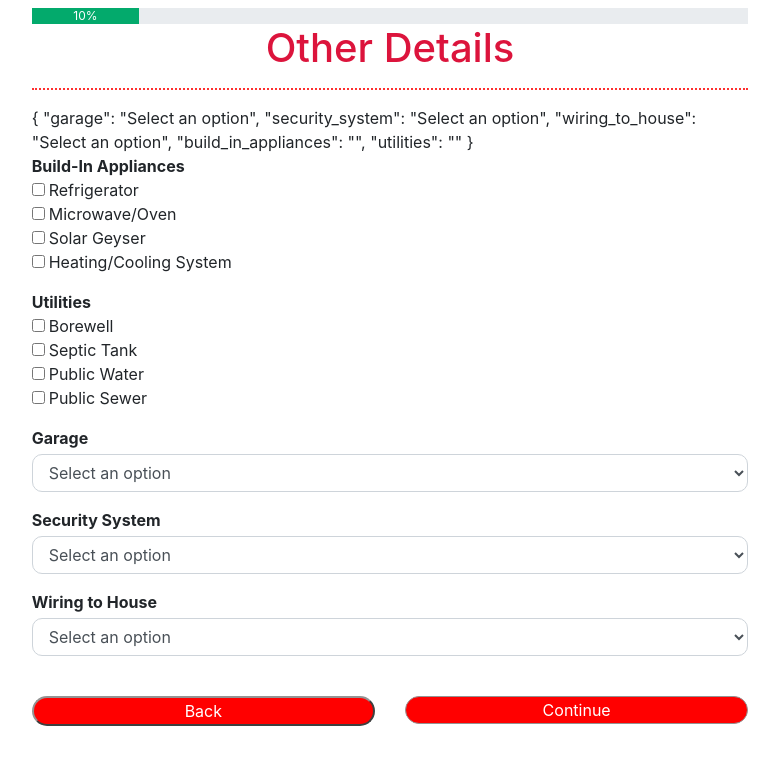
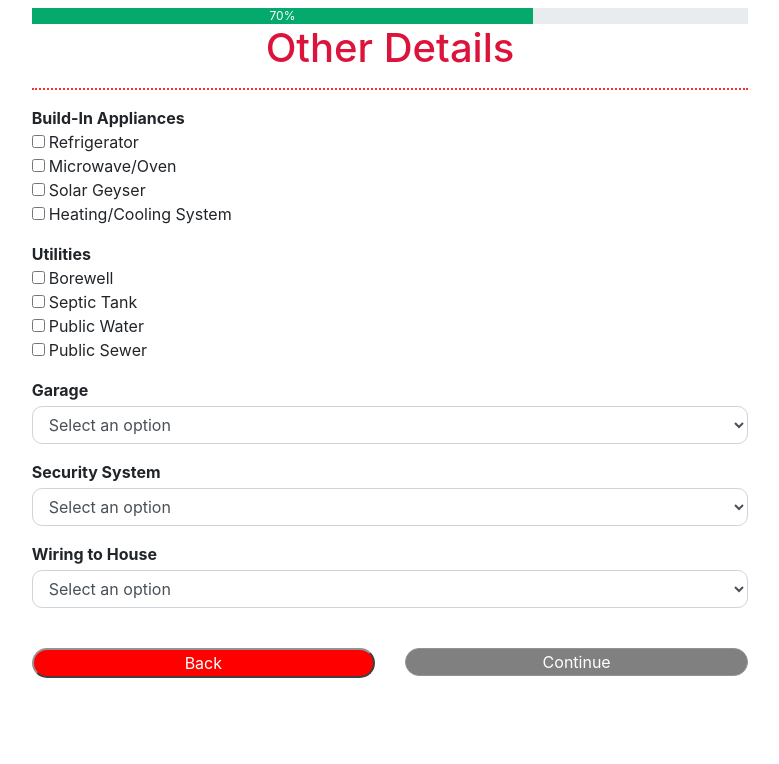
Before and after one commit to rishitarathore/Home-Insurance-Policy-App, an Angular app: page /other-details in a window 1280 px wide. Shown: the top 764 px of the page, without its empty margins (250-1029 px from the left). Built offline with nearby package versions, Linux system fonts and the light colour scheme.

Commit message:
button and progress bar fixed

```diff
--- a/src/app/app-routing.module.ts
+++ b/src/app/app-routing.module.ts
@@ -10,9 +10,10 @@ const routes: Routes = [
   { path: 'get-started', component:GetStartedComponent },
 
   { path: 'customer-consent', component:CustomerConsentComponent },
+  { path: 'home-structure-details', component:HomeStructureDetailsComponent },
   { path: 'other-details', component:OtherDetailsComponent},
   { path: 'check-out', component:CheckOutComponent},
-  { path: 'home-structure-details', component:HomeStructureDetailsComponent },
+
 
   { path: '',   redirectTo: '/get-started', pathMatch: 'full' },
    // Wildcard route for a 404 page
--- a/src/app/check-out/check-out.component.html
+++ b/src/app/check-out/check-out.component.html
@@ -1,4 +1,4 @@
-<app-progress-bar></app-progress-bar>
+<app-progress-bar [progress]="90"></app-progress-bar>
 <div class="container col-7">
     <h1 class="text-center tc">Checkout</h1>
     <hr />
--- a/src/app/customer-consent/customer-consent.component.css
+++ b/src/app/customer-consent/customer-consent.component.css
@@ -14,3 +14,10 @@ hr{
     background-color: white;
     border-top:2px dotted #ff2f2f;
 }
+
+button[disabled],
+button.disabled {
+    color:white;
+    background: grey;
+    border: 1px solid #CCC;
+}
--- a/src/app/customer-consent/customer-consent.component.html
+++ b/src/app/customer-consent/customer-consent.component.html
@@ -1,4 +1,4 @@
-<app-progress-bar></app-progress-bar>
+<app-progress-bar [progress]="10"></app-progress-bar>
 <div class="container col-7">
     <h1 class="text-center" >Get Customer Consent</h1>
     <hr >
--- a/src/app/customer-consent/customer-consent.component.ts
+++ b/src/app/customer-consent/customer-consent.component.ts
@@ -18,7 +18,7 @@ export class CustomerConsentComponent implements OnInit {
   }
   next()
   {
-    this.router.navigate(['other-details']);
+    this.router.navigate(['home-structure-details']);
 
   }
 
--- a/src/app/home-structure-details/home-structure-details.component.html
+++ b/src/app/home-structure-details/home-structure-details.component.html
@@ -1,12 +1,10 @@
+<app-progress-bar [progress]="50"></app-progress-bar>
+
 <div class="main">
     <form >
 
     <div class="content">
-        <div class="bar">
 
-            <div class="progress" aria-valuemin="0" aria-valuemax="100" style ="width:50%">50%</div>
-
-        </div>
         <div class="dotline">
 
             <h1>Home Structure Details</h1>
--- a/src/app/other-details/other-details.component.css
+++ b/src/app/other-details/other-details.component.css
@@ -33,7 +33,7 @@ h1{
 
 button[disabled],
 button.disabled {
-    color: #999;
-    background: grey;
+    color: white;
+    background: grey !important;
     border: 1px solid #CCC;
 }
--- a/src/app/other-details/other-details.component.html
+++ b/src/app/other-details/other-details.component.html
@@ -1,10 +1,8 @@
-<app-progress-bar></app-progress-bar>
+<app-progress-bar [progress]="70"></app-progress-bar>
 <div class="container col-7">
     <h1 class="text-center" >Other Details</h1>
       <hr class="dotted-line"/>
       <form #myForm="ngForm">
-
-        {{myForm.value | json}}
 
         <div class="form-group">
         <p class="text-justify font-weight-bold mb-0">Build-In Appliances</p>
@@ -13,31 +11,30 @@
         </div>
 
         <p class="text-justify font-weight-bold mb-0 mt-3">Utilities</p>
-
         <div class="checkbox" *ngFor="let option of utilities">
-            <label class="mb-0"><input type="checkbox"  class="mr-1" ngModel name="utilities" required>{{option}}</label>
+            <label class="mb-0"><input type="checkbox" class="mr-1" ngModel name="utilities" required>{{option}}</label>
         </div>
 
         <label class="text-justify font-weight-bold mb-0 mt-3 pb-1">Garage</label>
         <div>
-            <select class="form-control" id="custom-select"  [(ngModel)]="selected1" name="garage" required >
-                <option disabled selected vlaue="undefined">{{selected1}}</option>
-                <option *ngFor="let option of garage">{{option}}</option>
+            <select class="form-control" id="custom-select"  ngModel name="garage" required>
+                <option value="" disabled selected>Select an option</option>
+                <option *ngFor="let option of garage" value={{option}} placeholder="Select an option">{{option}}</option>
               </select>
         </div>
 
         <label class="text-justify font-weight-bold mb-0 mt-3 pb-1">Security System</label>
         <div>
-            <select name="select" class="form-control" id="custom-select" [(ngModel)]="selected2" name="security_system" required>
-                <option disabled selected vlaue="undefined">{{selected2}}</option>
+            <select name="select" class="form-control" id="custom-select" ngModel name="security_system" required>
+                <option value="" disabled selected>Select an option</option>
                 <option *ngFor="let option of security_system">{{option}}</option>
               </select>
         </div>
 
         <label class="text-justify font-weight-bold mb-0 mt-3 pb-1">Wiring to House</label>
         <div>
-            <select name="select" class="form-control" id="custom-select" [(ngModel)]="selected3" name="wiring_to_house" required>
-                <option disabled selected vlaue="undefined">{{selected3}}</option>
+            <select name="select" class="form-control" id="custom-select" ngModel name="wiring_to_house" required>
+                <option value="" disabled selected>Select an option</option>
                 <option *ngFor="let option of wiring_to_house">{{option}}</option>
               </select>
         </div>
--- a/src/app/other-details/other-details.component.ts
+++ b/src/app/other-details/other-details.component.ts
@@ -9,7 +9,7 @@ import { Router } from '@angular/router';
 })
 export class OtherDetailsComponent implements OnInit {
 
-  selected1: string = "Select an option";
+  // selected1: string = "Select an option";
   selected2: string = "Select an option";
   selected3: string = "Select an option";
 
--- a/src/app/progress-bar/progress-bar.component.html
+++ b/src/app/progress-bar/progress-bar.component.html
@@ -1,5 +1,5 @@
 <div class="container col-7">
     <div class="progress mt-2" id="progress-rec-custom">
-      <div class="progress-bar" id="progress-custom" role="progressbar" style="width: 15%;" aria-valuenow="25" aria-valuemin="0" aria-valuemax="100">10%</div>
+      <div class="progress-bar" id="progress-custom" role="progressbar" style="width: 15%;" aria-valuenow="25" aria-valuemin="0" aria-valuemax="100"  [ngStyle]="{'width': progress + '%'}">{{progress}}%</div>
     </div>
 </div>
--- a/src/app/progress-bar/progress-bar.component.ts
+++ b/src/app/progress-bar/progress-bar.component.ts
@@ -1,4 +1,4 @@
-import { Component, OnInit } from '@angular/core';
+import { Component, Input, OnInit } from '@angular/core';
 
 @Component({
   selector: 'app-progress-bar',
@@ -7,6 +7,7 @@ import { Component, OnInit } from '@angular/core';
 })
 export class ProgressBarComponent implements OnInit {
 
+  @Input() progress: number | undefined;
   constructor() { }
 
   ngOnInit(): void {
```
